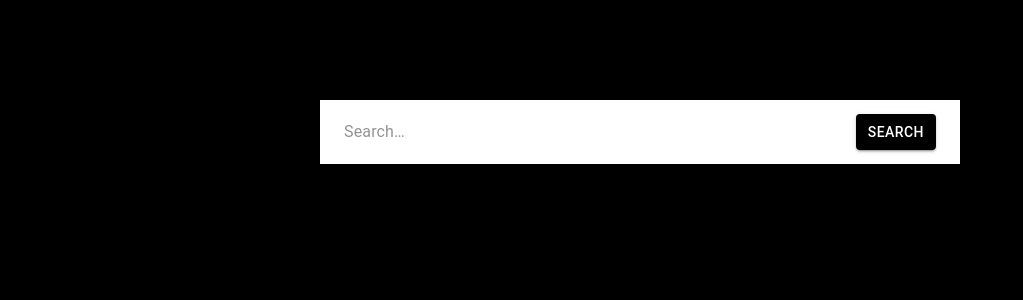
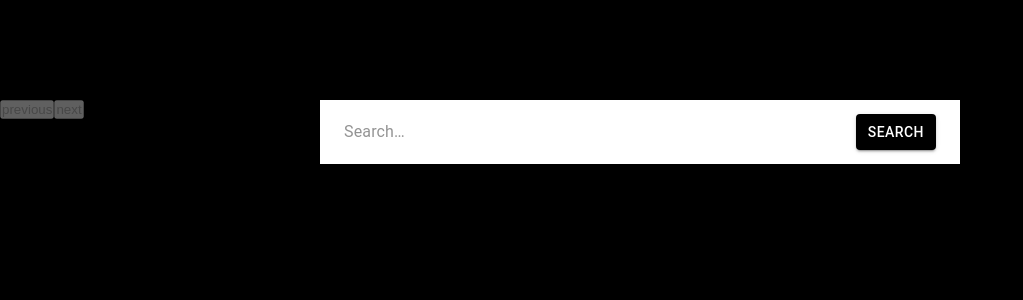
Before and after one commit to KrystianKasp98/Primotly-spa, a React (Create React App) app in the folder frontend/: page / in a window 1280 px wide. Shown: the top 300 px of the page, without its empty margins (0-1023 px from the left). Built offline with nearby package versions, Linux system fonts and the light colour scheme.

Commit message:
update searchBar

```diff
--- a/frontend/src/components/searchBar/SearchBar.tsx
+++ b/frontend/src/components/searchBar/SearchBar.tsx
@@ -14,7 +14,7 @@ import { QUERY_PARAM_SEARCH } from '../../constants';
 
 export const SearchBar = () => {
   const [params, setParams] = useSearchParams();
-  const { fetch } = usePeople();
+  const { fetch, pagination, paginateNext, paginatePrevious } = usePeople();
   const searchValue = params.get(QUERY_PARAM_SEARCH) || '';
 
   const handleOnChange = (e: ChangeEvent<HTMLInputElement>) => {
@@ -23,7 +23,7 @@ export const SearchBar = () => {
       return prev;
     });
   };
-
+  // add loader, add pagination buttons, create a special component for this
   return (
     <SearchBarWrapper>
       <StyledAppBar>
@@ -40,6 +40,16 @@ export const SearchBar = () => {
           </SubmitButton>
         </Toolbar>
       </StyledAppBar>
+      <button
+        onClick={paginatePrevious}
+        type="button"
+        disabled={!pagination.previous}
+      >
+        previous
+      </button>
+      <button onClick={paginateNext} type="button" disabled={!pagination.next}>
+        next
+      </button>
     </SearchBarWrapper>
   );
 };
```
